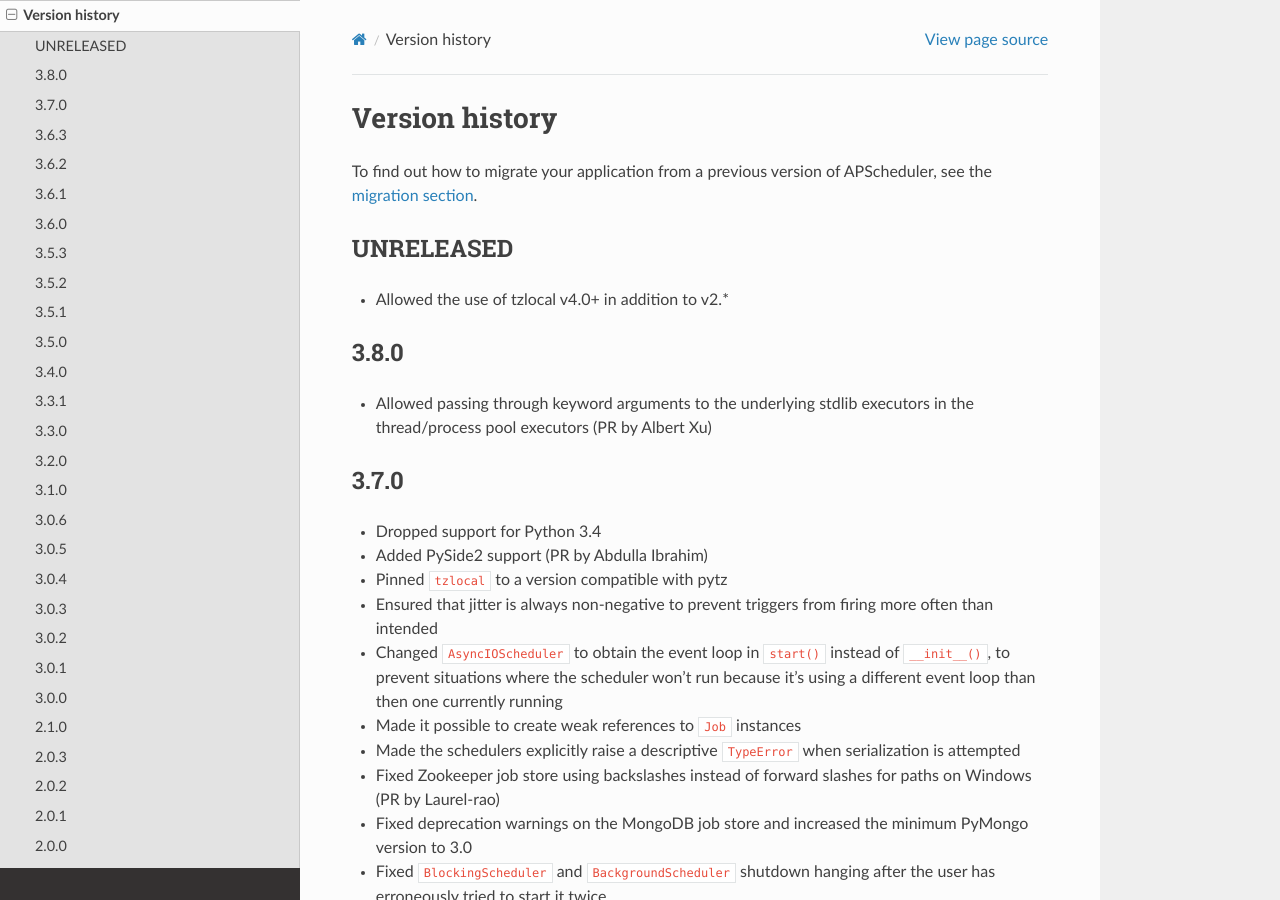
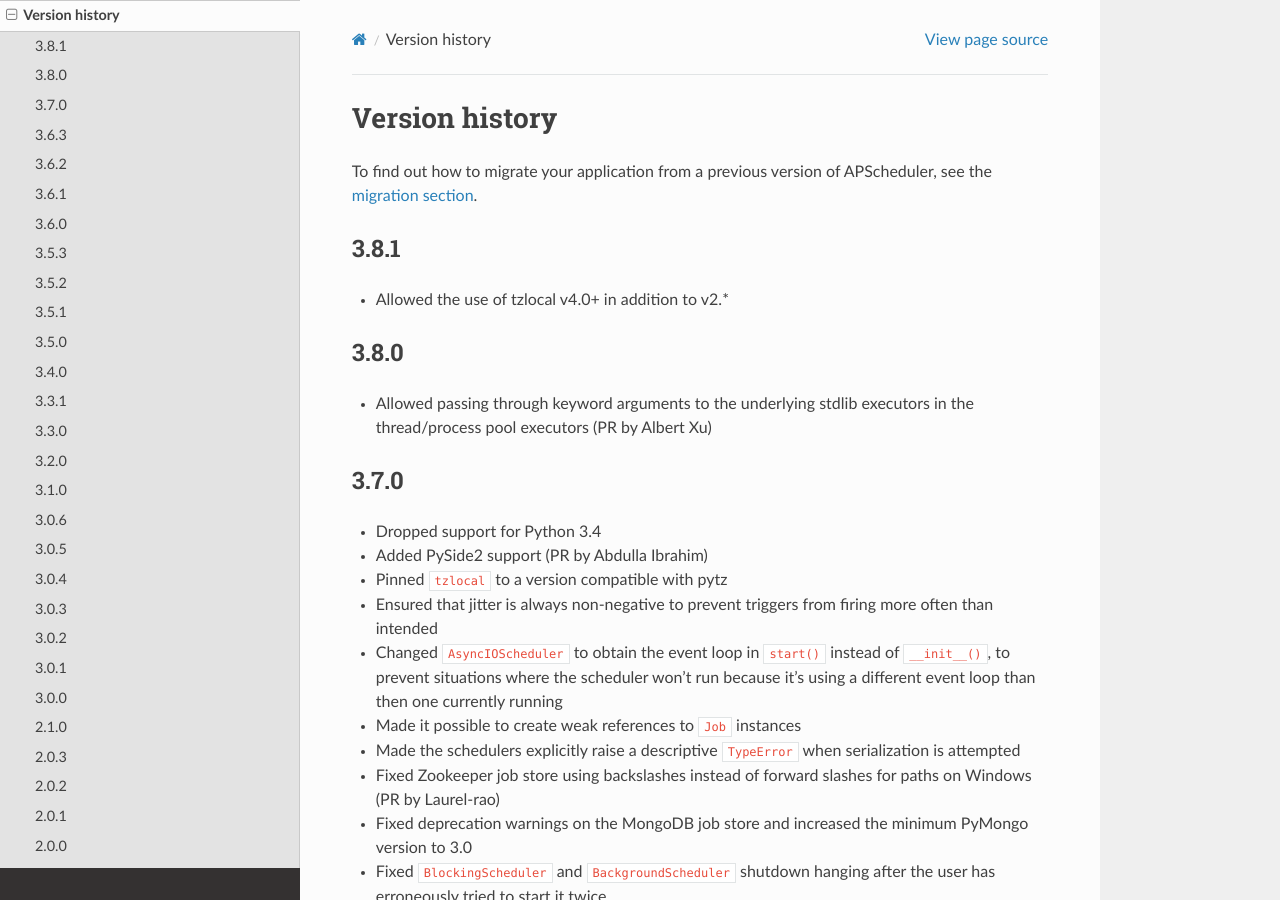
Before and after one commit to agronholm/apscheduler, a Sphinx documentation site: the page built from docs/versionhistory.rst, in a window 1280 px wide and 900 px high. Built offline with Sphinx 7.4.7 and the Read the Docs theme 2.0.0, drawn with Linux system fonts in a browser that asks for light colours.

Commit message:
Added the release version

```diff
--- a/docs/versionhistory.rst
+++ b/docs/versionhistory.rst
@@ -4,8 +4,8 @@
 To find out how to migrate your application from a previous version of
 APScheduler, see the :doc:`migration section <migration>`.
 
-UNRELEASED
-----------
+3.8.1
+-----
 
 * Allowed the use of tzlocal v4.0+ in addition to v2.*
 
```
